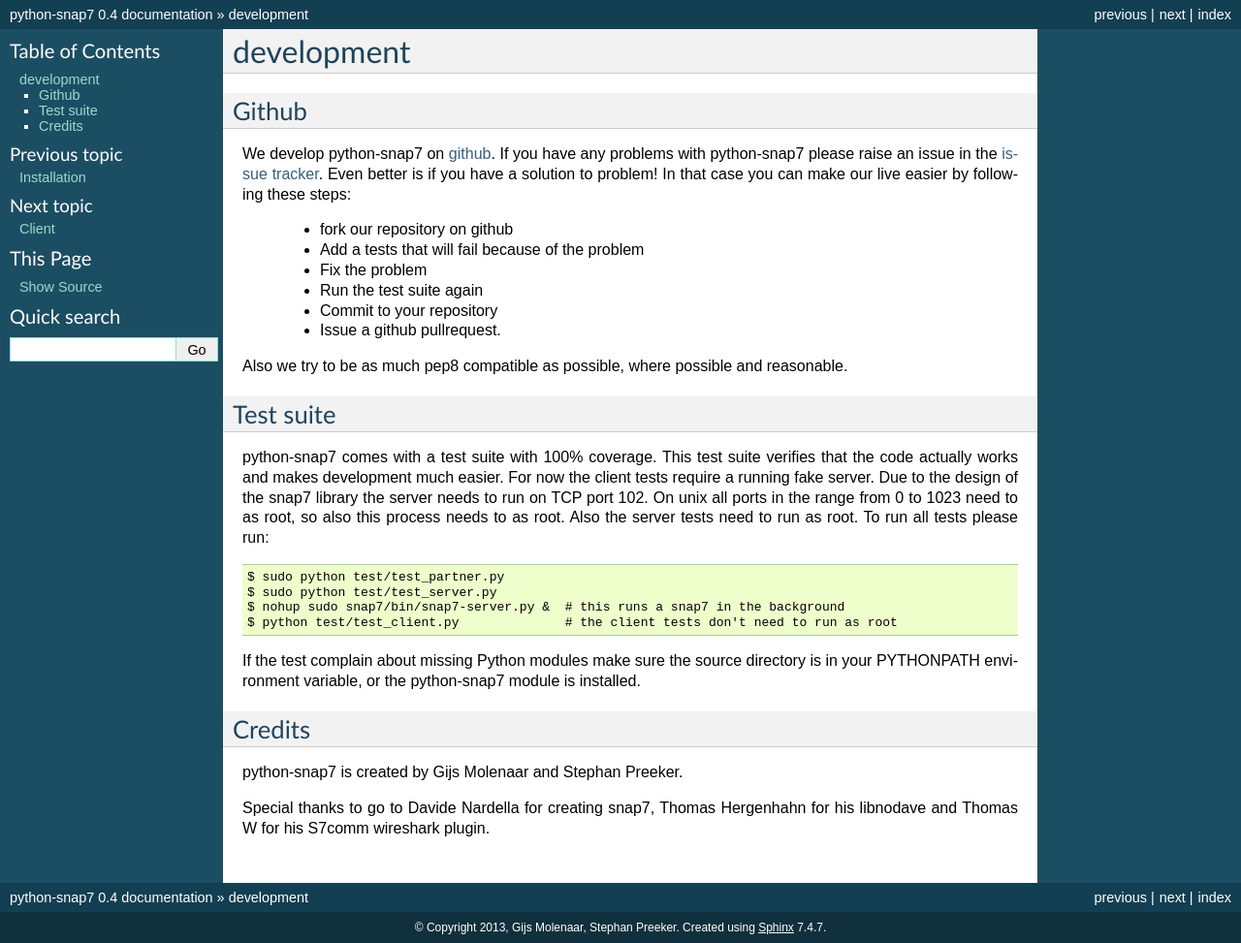
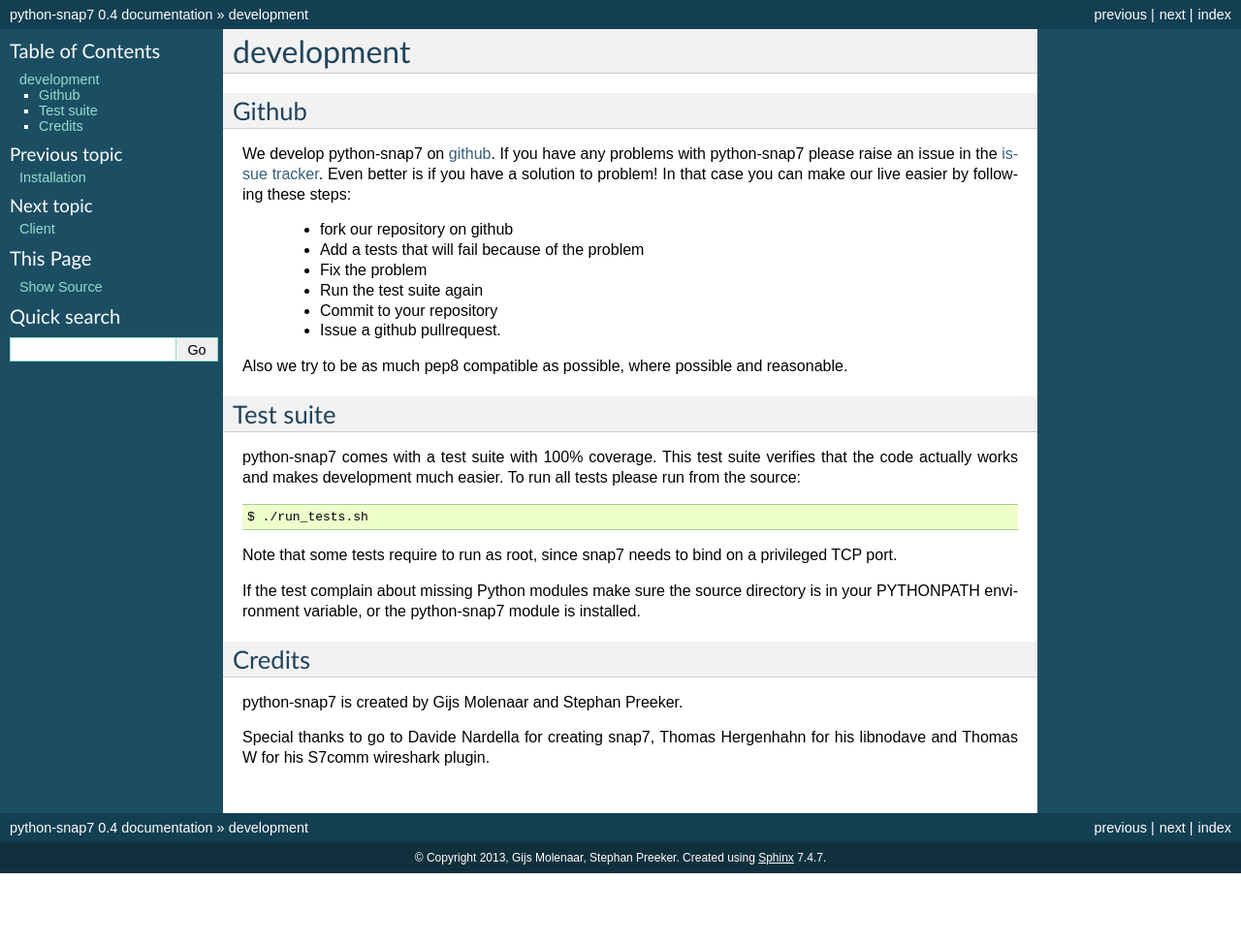
Before and after one commit to gijzelaerr/python-snap7, a Sphinx documentation site: the page built from doc/development.rst, in a window 1280 px wide. Shown: the whole page at 97% size. Built offline with Sphinx 7.4.7, drawn with Linux system fonts in a browser that asks for light colours; after the commit the page ends 901 px from its top, so only the background shows below that.

Commit message:
update doc about testing

```diff
--- a/doc/development.rst
+++ b/doc/development.rst
@@ -24,16 +24,13 @@
 ----------
 
 python-snap7 comes with a test suite with 100% coverage. This test suite
-verifies that the code actually works and makes development much easier. For now
-the client tests require a running fake server. Due to the design of the snap7
-library the server needs to run on TCP port 102. On unix all ports in the range
-from 0 to 1023 need to as root, so also this process needs to as root. Also the
-server tests need to run as root. To run all tests please run::
+verifies that the code actually works and makes development much easier.  To run
+all tests please run from the source::
 
-    $ sudo python test/test_partner.py
-    $ sudo python test/test_server.py
-    $ nohup sudo snap7/bin/snap7-server.py &  # this runs a snap7 in the background
-    $ python test/test_client.py              # the client tests don't need to run as root
+    $ ./run_tests.sh
+
+Note that some tests require to run as root, since snap7 needs to bind on a
+privileged TCP port.
 
 If the test complain about missing Python modules make sure the source directory
 is in your PYTHONPATH environment variable, or the python-snap7 module is
```
